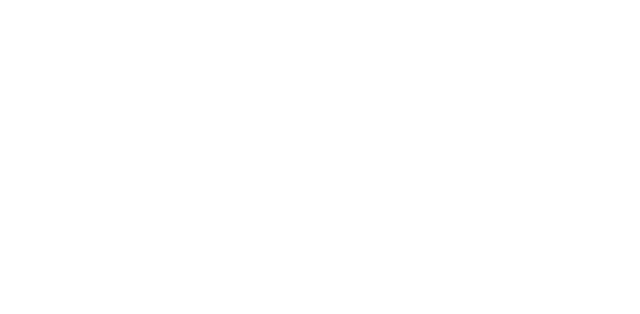
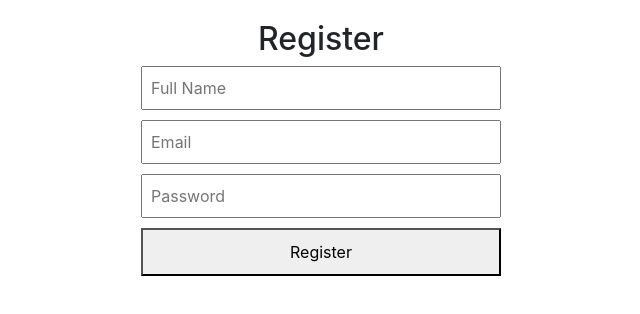
Before and after one commit to Gibsonodoka/Church-management-system, a React (Create React App) app in the folder frontend/: page /register in a window 1280 px wide. Before the commit this address had no page. Shown: the top 314 px of the page, without its empty margins (319-959 px from the left). Built offline with nearby package versions, Linux system fonts and the light colour scheme.

Commit message:
Fixed login error

```diff
--- a/frontend/src/App.js
+++ b/frontend/src/App.js
@@ -1,12 +1,14 @@
 import { BrowserRouter as Router, Routes, Route } from "react-router-dom";
 import Login from "./pages/Login";
 import Dashboard from "./pages/Dashboard";
+import Register from "./pages/Register"; // Import Register Page
 
 function App() {
   return (
     <Router>
       <Routes>
         <Route path="/" element={<Login />} />
+        <Route path="/register" element={<Register />} /> {/* Added Register Route */}
         <Route path="/dashboard" element={<Dashboard />} />
       </Routes>
     </Router>
--- a/frontend/src/pages/Dashboard.js
+++ b/frontend/src/pages/Dashboard.js
@@ -1,10 +1,58 @@
+import { useEffect, useState } from "react";
+import { useNavigate } from "react-router-dom";
 import Sidebar from "../components/Sidebar";
 import Navbar from "../components/Navbar";
 import Footer from "../components/Footer";
 import ChartComponent from "../components/ChartComponent";
-import VisitorsTable from "../components/VisitorsTable"; // Keep Visitors Table
+import VisitorsTable from "../components/VisitorsTable";
+import axios from "axios";
 
 const Dashboard = () => {
+  const navigate = useNavigate();
+  const [user, setUser] = useState(null);
+  const [stats, setStats] = useState({
+    members: 0,
+    visitors: 0,
+    inventory: 0,
+    departments: 0,
+    finance: 0,
+    events: 0,
+    daughterChurches: 0,
+    attendance: 0,
+  });
+
+  useEffect(() => {
+    const token = localStorage.getItem("token");
+
+    if (!token) {
+      navigate("/login");
+    } else {
+      axios
+        .get("http://127.0.0.1:8000/api/user", {
+          headers: { Authorization: `Bearer ${token}` },
+        })
+        .then((response) => {
+          setUser(response.data);
+        })
+        .catch(() => {
+          localStorage.removeItem("token");
+          navigate("/login");
+        });
+
+      // Fetch Dashboard Statistics
+      axios
+        .get("http://127.0.0.1:8000/api/dashboard-stats", {
+          headers: { Authorization: `Bearer ${token}` },
+        })
+        .then((response) => {
+          setStats(response.data);
+        })
+        .catch((error) => {
+          console.error("Error fetching dashboard stats:", error);
+        });
+    }
+  }, [navigate]);
+
   return (
     <div className="sb-nav-fixed">
       {/* Navbar */}
@@ -21,25 +69,28 @@
           <main>
             <div className="container-fluid px-4">
               <h1 className="mt-4">Dashboard</h1>
-              <p>Welcome to Our Church Management System</p>
+              <p>Welcome {user ? user.name : "Loading..."} to Our Church Management System</p>
 
               {/* Dashboard Cards with Icons */}
               <div className="row">
                 {[
-                  { title: "Church Members", color: "bg-primary text-white", icon: "fas fa-users" },
-                  { title: "Visitors", color: "bg-success text-white", icon: "fas fa-user-plus" },
-                  { title: "Church Inventory", color: "bg-warning text-white", icon: "fas fa-box" },
-                  { title: "Departments", color: "bg-danger text-white", icon: "fas fa-building" },
-                  { title: "Finance", color: "bg-info text-white", icon: "fas fa-wallet" },
-                  { title: "Events", color: "bg-secondary text-white", icon: "fas fa-calendar-alt" },
-                  { title: "Daughter Churches", color: "bg-dark text-white", icon: "fas fa-church" },
-                  { title: "Attendance System", color: "bg-light text-dark", icon: "fas fa-clipboard-list" }, // Fixed styling here
+                  { title: "Church Members", count: stats.members, color: "bg-primary text-white", icon: "fas fa-users" },
+                  { title: "Visitors", count: stats.visitors, color: "bg-success text-white", icon: "fas fa-user-plus" },
+                  { title: "Church Inventory", count: stats.inventory, color: "bg-warning text-white", icon: "fas fa-box" },
+                  { title: "Departments", count: stats.departments, color: "bg-danger text-white", icon: "fas fa-building" },
+                  { title: "Finance", count: stats.finance, color: "bg-info text-white", icon: "fas fa-wallet" },
+                  { title: "Events", count: stats.events, color: "bg-secondary text-white", icon: "fas fa-calendar-alt" },
+                  { title: "Daughter Churches", count: stats.daughterChurches, color: "bg-dark text-white", icon: "fas fa-church" },
+                  { title: "Attendance System", count: stats.attendance, color: "bg-light text-dark", icon: "fas fa-clipboard-list" },
                 ].map((card, index) => (
                   <div key={index} className="col-xl-3 col-md-6">
                     <div className={`card ${card.color} mb-4`}>
                       <div className="card-body d-flex align-items-center justify-content-between">
-                        <div>{card.title}</div>
-                        <i className={`${card.icon} fa-2x`}></i> {/* Icon */}
+                        <div>
+                          <h5>{card.title}</h5>
+                          <h3>{card.count}</h3> {/* Display the count */}
+                        </div>
+                        <i className={`${card.icon} fa-2x`}></i>
                       </div>
                       <div className="card-footer d-flex align-items-center justify-content-between">
                         <a className={`small ${card.color.includes("bg-light") ? "text-dark" : "text-white"} stretched-link`} href="#">View Details</a>
@@ -52,9 +103,8 @@
                 ))}
               </div>
 
-              {/* Charts (NO DUPLICATES) */}
+              {/* Charts Section */}
               <div className="row">
-                {/* Bar Chart (Weekly Attendance) */}
                 <div className="col-xl-6">
                   <div className="card mb-4">
                     <div className="card-header">
@@ -66,7 +116,6 @@
                   </div>
                 </div>
 
-                {/* Pie Chart (Church Demographics) */}
                 <div className="col-xl-6">
                   <div className="card mb-4">
                     <div className="card-header">
@@ -79,9 +128,8 @@
                 </div>
               </div>
 
-              {/* Area Chart & Visitors Table Side by Side */}
+              {/* Area Chart & Visitors Table */}
               <div className="row">
-                {/* Area Chart (Church Growth) */}
                 <div className="col-xl-6">
                   <div className="card mb-4">
                     <div className="card-header">
@@ -93,7 +141,6 @@
                   </div>
                 </div>
 
-                {/* Visitors Table */}
                 <div className="col-xl-6">
                   <VisitorsTable />
                 </div>
--- a/frontend/src/pages/Login.js
+++ b/frontend/src/pages/Login.js
@@ -1,7 +1,7 @@
 import { useState } from "react";
 import { useNavigate } from "react-router-dom";
 import axios from "axios";
-import "../css/main.css"; // Ensure this is correctly imported
+import "../css/main.css";
 
 const Login = () => {
   const [email, setEmail] = useState("");
@@ -12,14 +12,22 @@
   const handleLogin = async (e) => {
     e.preventDefault();
     setError("");
+
     try {
-      const response = await axios.post("http://127.0.0.1:8000/api/login", {
-        email,
-        password,
-      });
+      const response = await axios.post(
+        "http://127.0.0.1:8000/api/login",
+        { email, password },
+        { headers: { "Content-Type": "application/json" } }
+      );
 
-      localStorage.setItem("token", response.data.access_token);
-      navigate("/dashboard");
+      // ✅ Check if the response contains a token
+      if (response.data.token) {
+        localStorage.setItem("token", response.data.token);
+        localStorage.setItem("user", JSON.stringify(response.data.user)); // Store user details
+        navigate("/dashboard"); // Redirect to Dashboard
+      } else {
+        setError("Login failed. No token received.");
+      }
     } catch (err) {
       setError("Invalid credentials. Please try again.");
     }
@@ -54,7 +62,9 @@
                 required
               />
             </div>
-            <button className="btn btn-primary w-100" type="submit">Login</button>
+            <button className="btn btn-primary w-100" type="submit">
+              Login
+            </button>
           </form>
         </div>
         <div className="login-footer">
--- /dev/null
+++ b/frontend/src/pages/Register.js
@@ -0,0 +1,102 @@
+import { useState } from "react";
+
+const Register = () => {
+    const [formData, setFormData] = useState({
+        name: "",
+        email: "",
+        password: "",
+    });
+
+    const [message, setMessage] = useState(null);
+    const [error, setError] = useState(null);
+    const [loading, setLoading] = useState(false); // Add loading state
+
+    const handleChange = (e) => {
+        setFormData({ ...formData, [e.target.name]: e.target.value });
+    };
+
+    const handleSubmit = async (e) => {
+        e.preventDefault();
+        setMessage(null);
+        setError(null);
+        setLoading(true);
+
+        try {
+            const response = await fetch("http://127.0.0.1:8000/api/register", {
+                method: "POST",
+                headers: {
+                    "Content-Type": "application/json",
+                },
+                body: JSON.stringify(formData),
+            });
+
+            const data = await response.json();
+
+            if (response.ok) {
+                setMessage("Registration successful! You can now log in.");
+                setFormData({ name: "", email: "", password: "" }); // Reset form
+            } else {
+                setError(data.message || "Registration failed.");
+            }
+        } catch (error) {
+            setError("Something went wrong. Please try again.");
+        } finally {
+            setLoading(false);
+        }
+    };
+
+    return (
+        <div style={{ maxWidth: "400px", margin: "auto", padding: "20px", textAlign: "center" }}>
+            <h2>Register</h2>
+            {message && <p style={{ color: "green" }}>{message}</p>}
+            {error && <p style={{ color: "red" }}>{error}</p>}
+
+            <form onSubmit={handleSubmit}>
+                <div>
+                    <input
+                        type="text"
+                        name="name"
+                        placeholder="Full Name"
+                        value={formData.name}
+                        onChange={handleChange}
+                        required
+                        style={{ width: "100%", padding: "8px", marginBottom: "10px" }}
+                    />
+                </div>
+
+                <div>
+                    <input
+                        type="email"
+                        name="email"
+                        placeholder="Email"
+                        value={formData.email}
+                        onChange={handleChange}
+                        required
+                        style={{ width: "100%", padding: "8px", marginBottom: "10px" }}
+                    />
+                </div>
+
+                <div>
+                    <input
+                        type="password"
+                        name="password"
+                        placeholder="Password"
+                        value={formData.password}
+                        onChange={handleChange}
+                        required
+                        style={{ width: "100%", padding: "8px", marginBottom: "10px" }}
+                    />
+                </div>
+
+                <button
+                    type="submit"
+                    disabled={loading}
+                    style={{ padding: "10px", width: "100%", cursor: loading ? "not-allowed" : "pointer" }}>
+                    {loading ? "Registering..." : "Register"}
+                </button>
+            </form>
+        </div>
+    );
+};
+
+export default Register;
```
